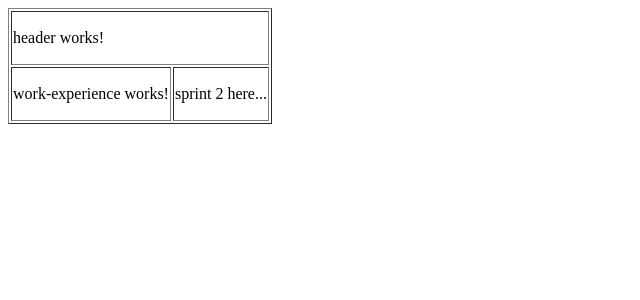
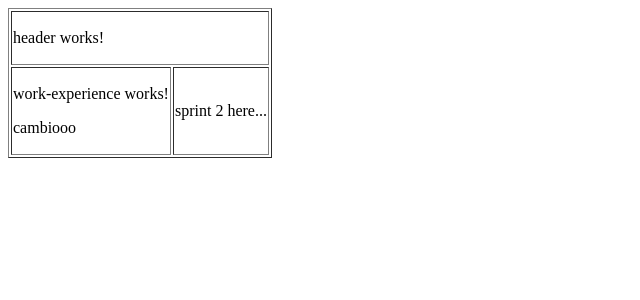
Before and after one commit to NataliaLM-26/NataliaLM-26.github.io, an Angular app: page / in a window 1280 px wide. Shown: the top 300 px of the page, without its empty margins (0-640 px from the left). Built offline with nearby package versions, Linux system fonts and the light colour scheme.

Commit message:
cambio de ejemplo

```diff
--- a/src/app/work-experience/work-experience.component.html
+++ b/src/app/work-experience/work-experience.component.html
@@ -1 +1,2 @@
 <p>work-experience works!</p>
+<p>cambiooo</p>
```
